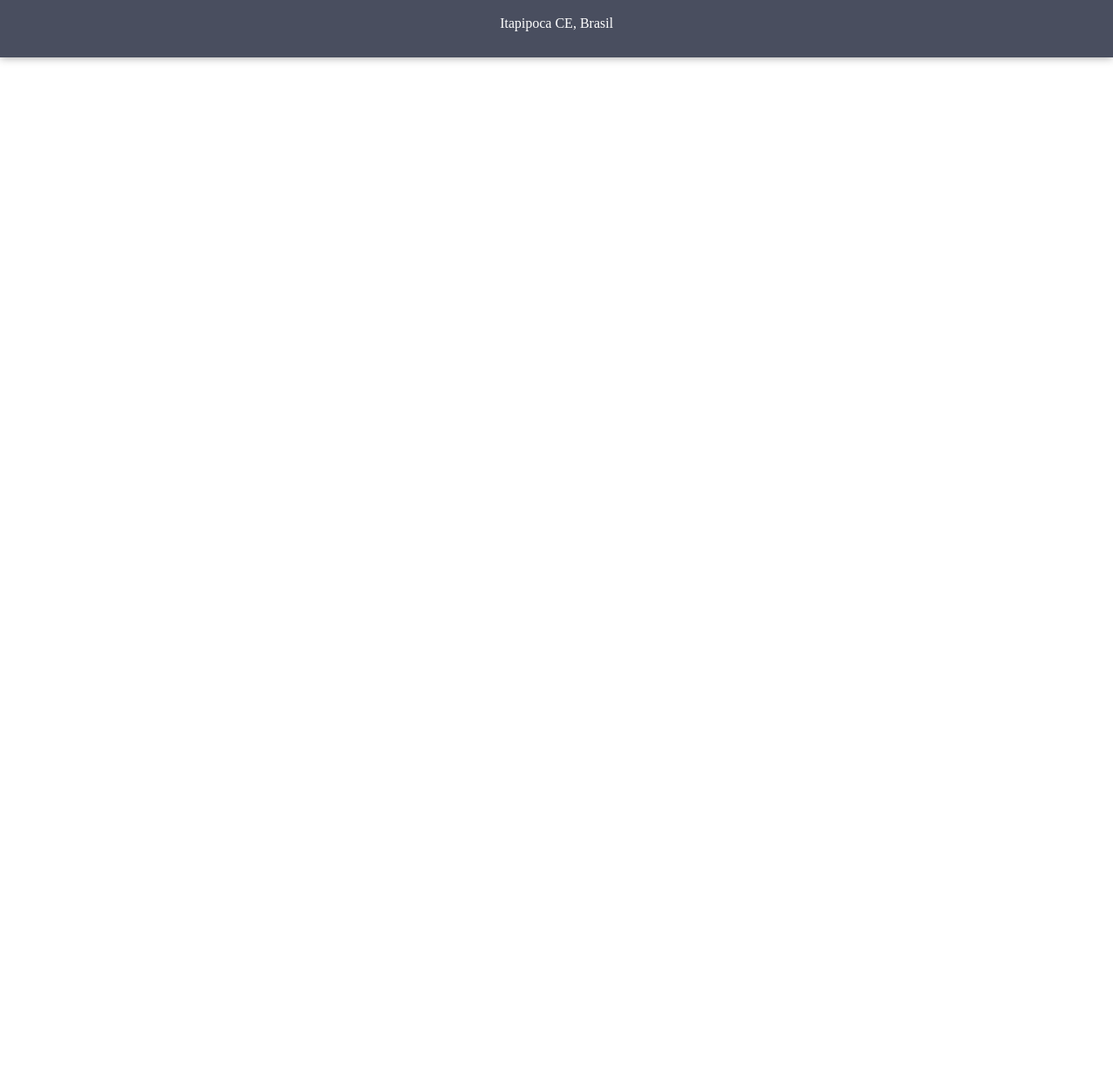
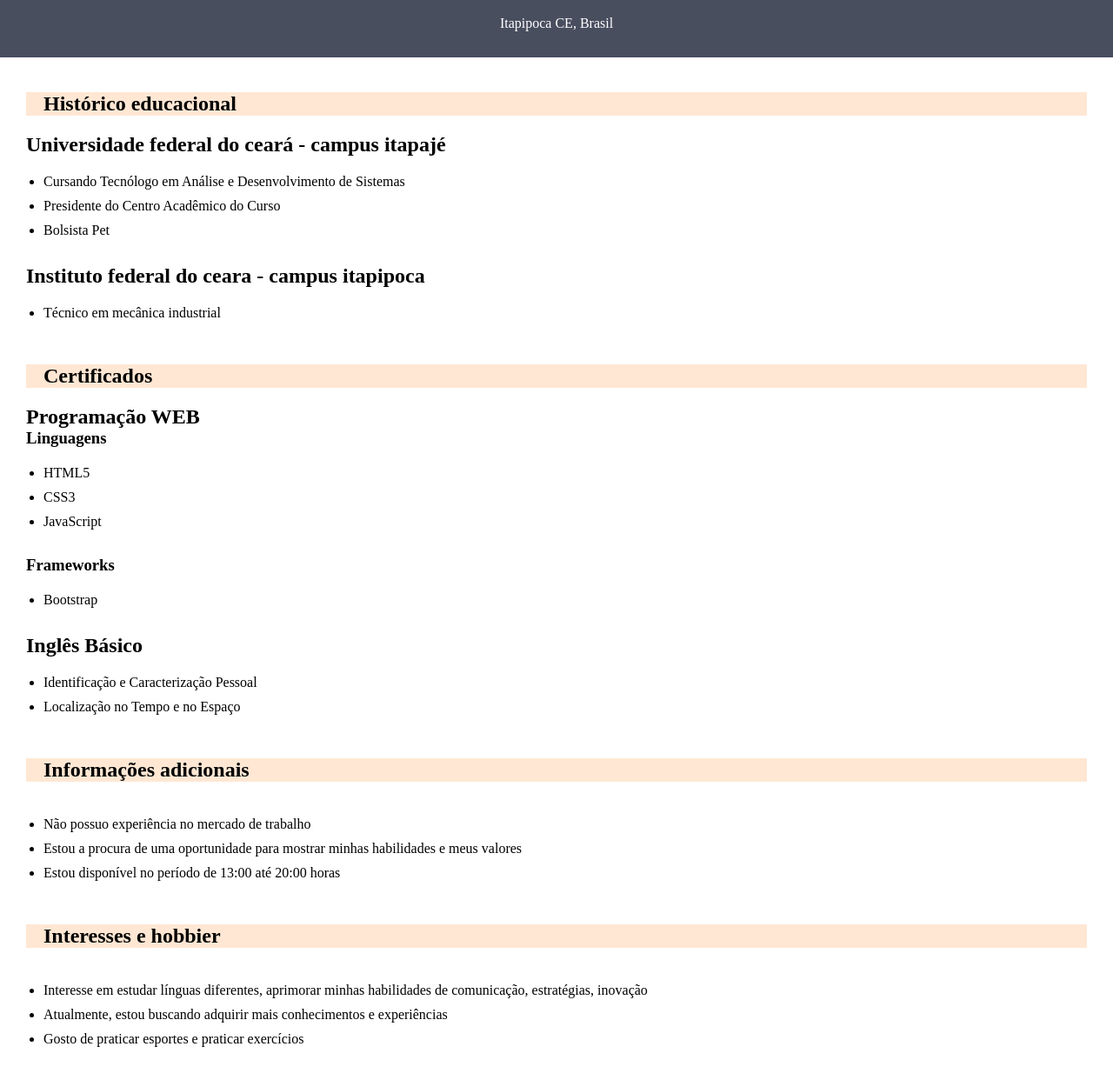
Before and after one commit to Robertmichaelavila/Meu_Portifolio, a plain HTML site: page index.html in a window 1280 px wide. Shown: the part 672-1914 px from the top of the page at 87% size. Before the commit the page ends 800 px from the top, so only its background shows below. Drawn offline with Linux system fonts and the light colour scheme.

Commit message:
commit init

```diff
--- a/_css/style.css
+++ b/_css/style.css
@@ -58,6 +58,7 @@ div.titulo > p{
 
 div.perfil-pessoal{
     margin: 10px;
+    color: var(--cor1);
 }
 
 div.perfil-pessoal > h2{
@@ -69,7 +70,7 @@ div.perfil-pessoal > h2{
 div.perfil-pessoal > p{
     color: var(--cor1);
     margin-bottom: 20px;
-    text-align: justify;
+    text-align: justify;/
 }
 
 div.perfil-pessoal > h3{
@@ -82,8 +83,37 @@ div.perfil-pessoal > ul{
     color: var(--cor1);
 }
 
+/*Inicio da section.container-rigth*/
+
+section.container-rigth{
+    min-width: 300px;
+    background-color: var(--cor1);
+    padding: 20px;
+}
+
+section.container-rigth > div{
+    margin: 10px;
+}
+
+section.container-rigth > div > h1{
+    padding-left: 20px;
+    margin: 20px 0px;
+    background-color: var(--cor3);
+}
+
+section.container-rigth > div > ul{
+    padding: 10px 0px 20px 20px;
+}
+
+section.container-rigth > div > ul > li{
+    margin: 10px 0px;
+}
+
+/******************************************/
+
 div.contato{
     margin: 10px;
+    background-color: var(--cor2);
 }
 
 div.contato > h2{
--- a/index.html
+++ b/index.html
@@ -49,10 +49,58 @@
 
         <!--Inicio do container-rigth-->
         <section class="container-rigth">
-            <div></div>
-            <div></div>
-            <div></div>
-            <div></div>
+            <div class="historico-educacional">
+                <h1>Histórico educacional</h1>
+                <h2>Universidade federal do ceará - campus itapajé</h2>
+                <ul>
+                    <li>Cursando Tecnólogo em Análise e Desenvolvimento de Sistemas</li>
+                    <li>Presidente do Centro Acadêmico do Curso</li>
+                    <li>Bolsista Pet</li>
+                </ul>
+                <h2>Instituto federal do ceara - campus itapipoca</h2>
+                <ul>
+                    <li>Técnico em mecânica industrial</li>
+                </ul>
+            </div>
+
+            <div class="certificado">
+                <h1>Certificados</h1>
+                <h2>Programação WEB</h2>
+                <h3>Linguagens</h3>
+                <ul>
+                    <li>HTML5</li>
+                    <li>CSS3</li>
+                    <li>JavaScript</li>
+                </ul>
+                <h3>Frameworks</h2>
+                <ul>
+                    <li>Bootstrap</li>
+                </ul>
+
+                <h2>Inglês Básico</h2>
+                <ul>
+                    <li>Identificação e Caracterização Pessoal</li>
+                    <li>Localização no Tempo e no Espaço</li>
+                </ul>
+            </div>
+
+            <div class="informacoes-adicionais">
+                <h1>Informações adicionais</h1>
+                <ul>
+                    <li>Não possuo experiência no mercado de trabalho</li>
+                    <li>Estou a procura de uma oportunidade para mostrar minhas habilidades e meus valores</li>
+                    <li>Estou disponível no período de 13:00 até 20:00 horas</li>
+                </ul>
+            </div>
+
+            <div class="interesses-hobbies">
+                <h1>Interesses e hobbier</h1>
+                <ul>
+                    <li>Interesse em estudar línguas diferentes, aprimorar minhas habilidades de comunicação, estratégias, inovação</li>
+                    <li>Atualmente, estou buscando adquirir mais conhecimentos e experiências</li>
+                    <li>Gosto de praticar esportes e praticar exercícios</li>
+                </ul>
+            </div>
         </section>
         <!--Fim do container-rigth-->
     </main>
```
